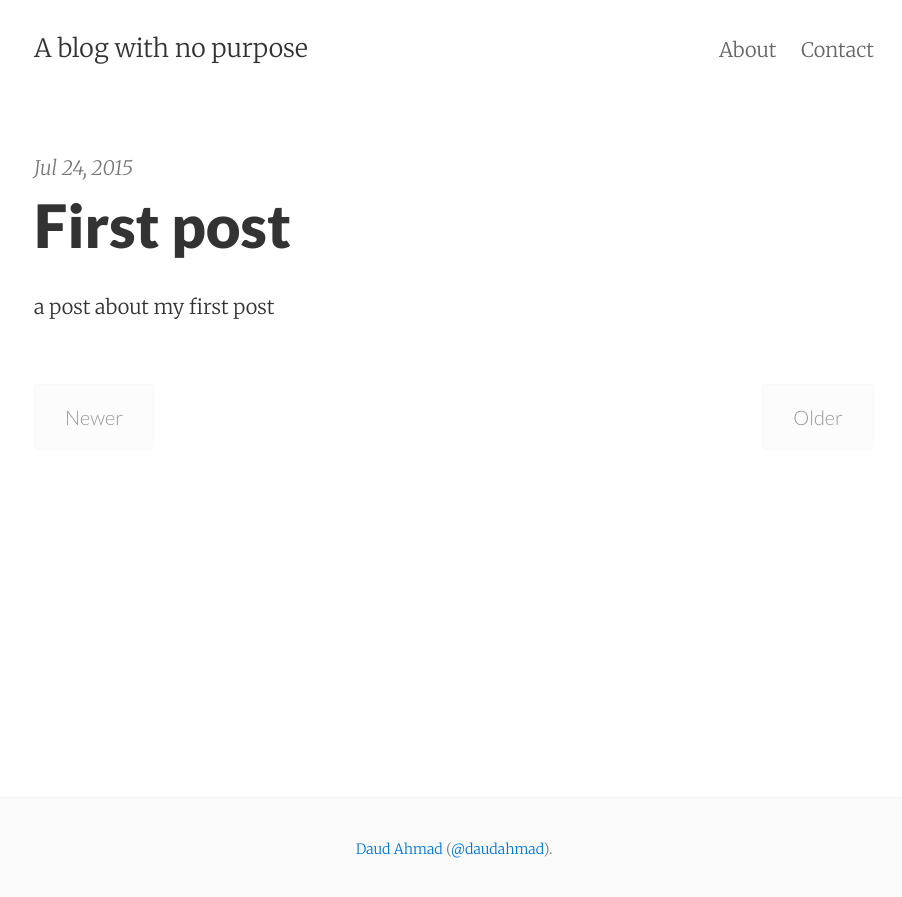
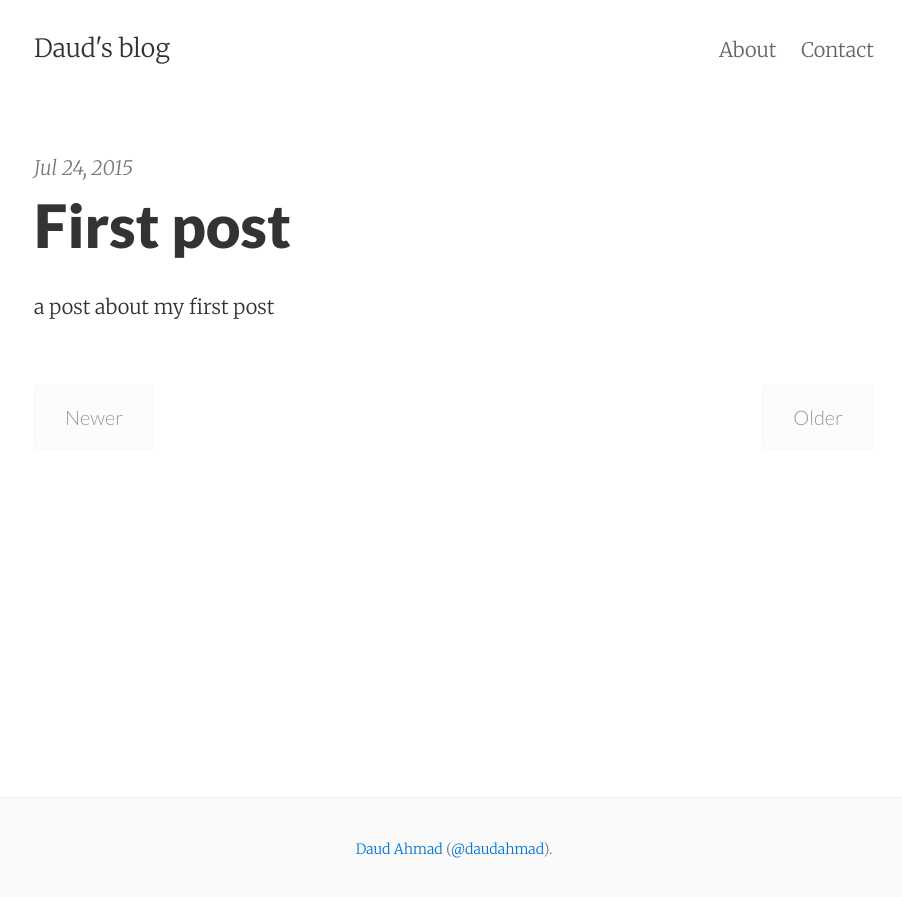
Before and after one commit to daudahmad/daudahmad1.github.io, a Jekyll site: the page built from index.html, in a window 1280 px wide. Shown: the top 897 px of the page, without its empty margins (186-1088 px from the left). Built offline with Jekyll 4.4.1, drawn with Linux system fonts in a browser that asks for light colours; nearby versions of some CDN libraries; the list of posts is cut into pages by our own code; part of the change alters nothing that is shown.

Commit message:
Update _config.yml

```diff
--- a/_config.yml
+++ b/_config.yml
@@ -1,5 +1,5 @@
 # Site settings
-title:       A blog with no purpose
+title:       Daud's blog
 email:       daudahmedkhokhar@gmail.com
 author:      Daud Ahmad
 description: "Daud's blog"
@@ -17,12 +17,12 @@ show_social_icons:  false
 
 # Disqus post comments
 # (leave blank to disable Disqus)
-disqus_shortname:
+disqus_shortname: daudahmad
 
 # Social icons
 github_username:
 stackoverflow_id:
-twitter_username:
+twitter_username: daudahmad
 google_plus_id:
 linkedin_username:
 angellist_username:
@@ -32,11 +32,11 @@ paypal_url:
 flattr_button:
 
 # Post sharing icons
-show_sharing_icons: false
+show_sharing_icons: true
 share_text: 'Share this post!'
 # Change to 'true' to enable individual icons
-share_facebook: false
-share_twitter: false
+share_facebook: true
+share_twitter: true
 share_googleplus: false
 share_linkedin: false
 share_digg: false
```
